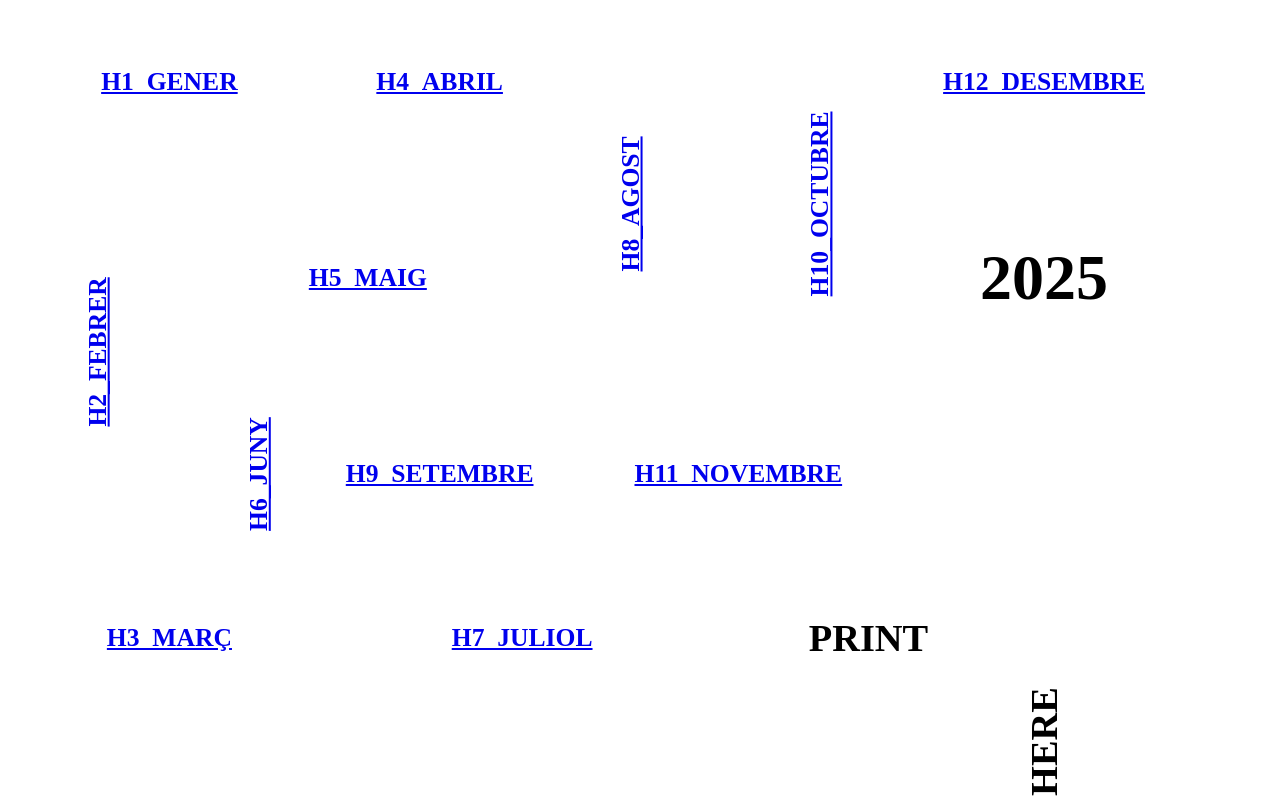
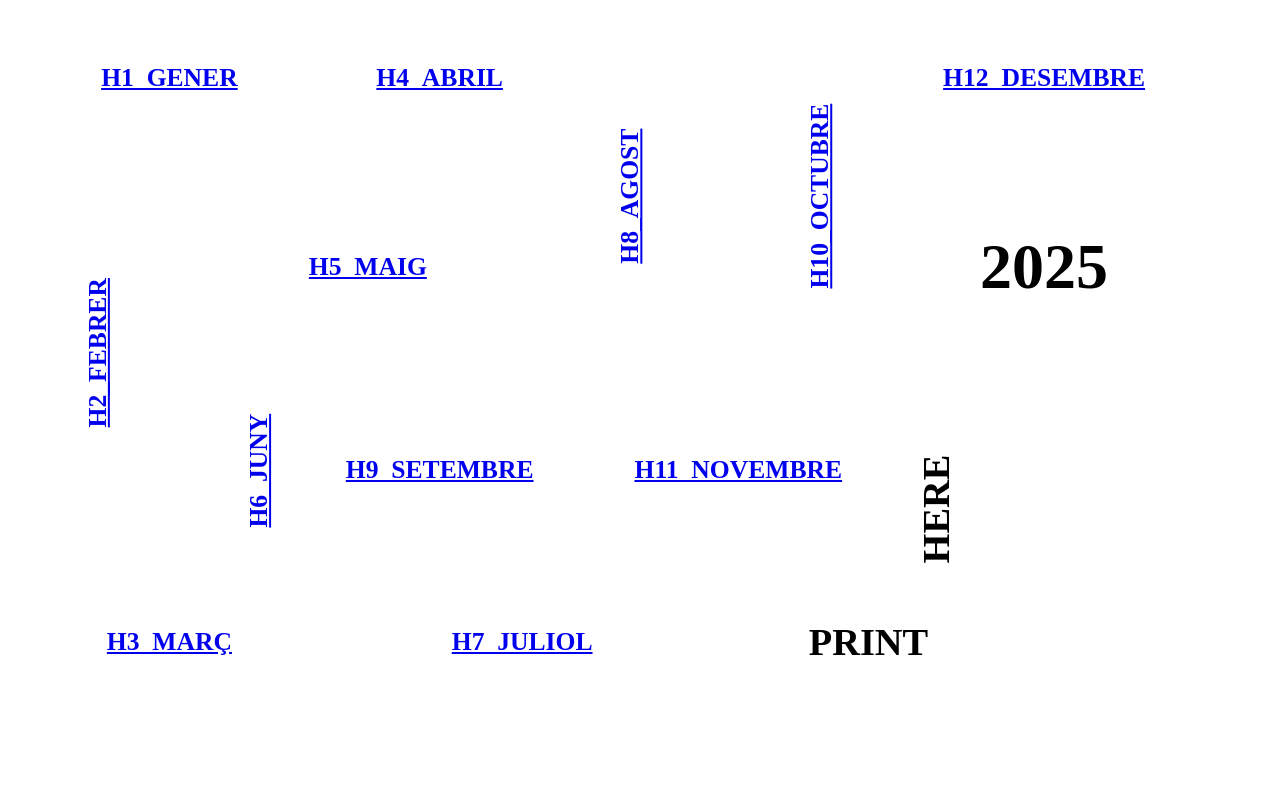
Before and after one commit to emmapeinado12/Calendari_2025, a plain HTML site: page index.html in a window 1280 px wide. Drawn offline with Linux system fonts and the light colour scheme.

Commit message:
Update index.html

```diff
--- a/index.html
+++ b/index.html
@@ -104,11 +104,11 @@
 
             #Here {
                 display: grid;
-                grid-area: 3 / 6 / 5 / 7;
+                grid-area:  3 / 5 / 4 / 7;
                 font-size: 3vw;
                 transform: rotate(-90deg);
                 align-items: center;
-                justify-content: left;
+                justify-content: center;
                 text-align: top;
                 align-self: end;
                 text-align: bottom;
```
